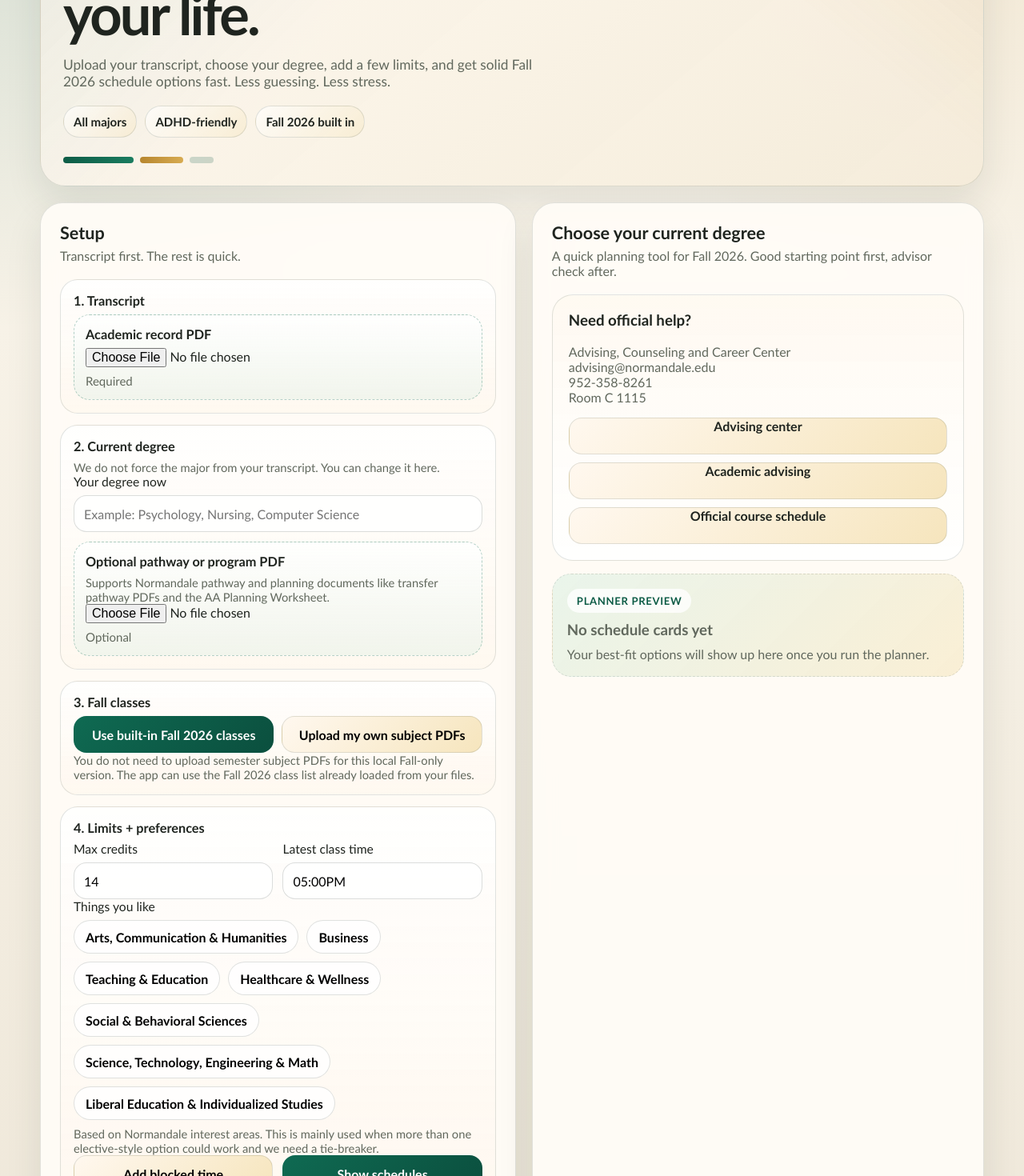
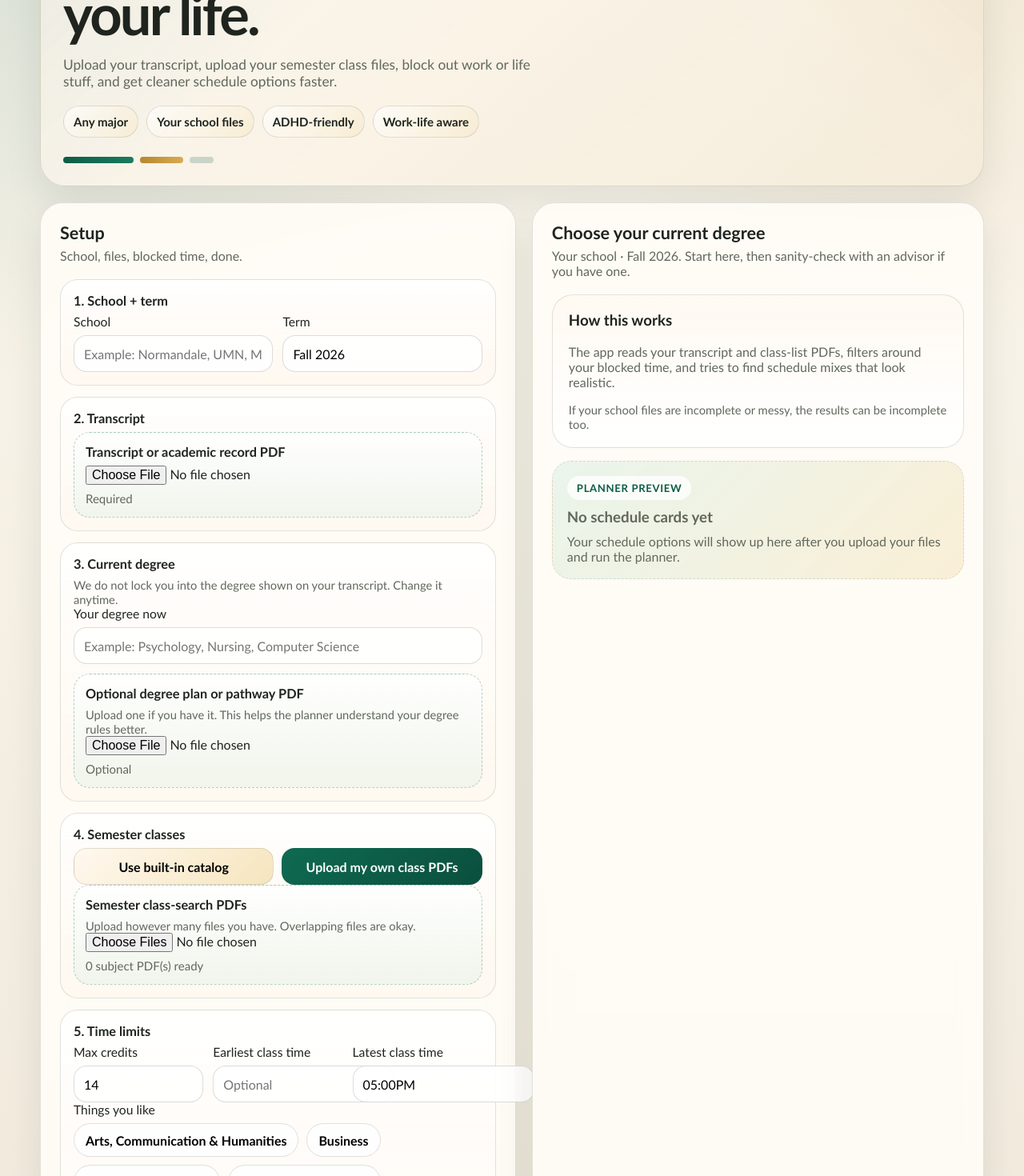
Before and after one commit to ans25et/normandale-schedule-ai, a Next.js app: page / in a window 1280 px wide. Shown: the part 320-1790 px from the top of the page at 80% size. Built offline with nearby package versions, Linux system fonts and the light colour scheme.

Commit message:
Make planner UI generic and upload-first

```diff
--- a/app/page.tsx
+++ b/app/page.tsx
@@ -31,14 +31,15 @@ const defaultConstraints: StudentConstraints = {
 
 export default function HomePage() {
   const [programId] = useState("normandale-general-v1");
-  const [termLabel] = useState("Fall 2026");
+  const [schoolName, setSchoolName] = useState("");
+  const [termLabel, setTermLabel] = useState("Fall 2026");
   const [constraints, setConstraints] = useState<StudentConstraints>(defaultConstraints);
   const [transcriptDocumentId, setTranscriptDocumentId] = useState<string>();
   const [transcriptPreview, setTranscriptPreview] = useState<TranscriptParseResult>();
   const [pathwayDocumentId, setPathwayDocumentId] = useState<string>();
   const [pathwayPreview, setPathwayPreview] = useState<PathwayParseResult>();
   const [selectedMajor, setSelectedMajor] = useState("");
-  const [useBuiltInFallCatalog, setUseBuiltInFallCatalog] = useState(true);
+  const [useBuiltInFallCatalog, setUseBuiltInFallCatalog] = useState(false);
   const [courseSearchDocumentIds, setCourseSearchDocumentIds] = useState<string[]>([]);
   const [courseSearchPayloads, setCourseSearchPayloads] = useState<CourseSearchParseResult[]>([]);
   const [plan, setPlan] = useState<PlanResult>();
@@ -55,6 +56,8 @@ export default function HomePage() {
     }
     return "Choose your current degree";
   }, [selectedMajor, transcriptPreview]);
+
+  const currentSchoolLabel = schoolName.trim() || "Your school";
 
   async function uploadSingleFile<T>(
     endpoint: string,
@@ -192,16 +195,17 @@ export default function HomePage() {
   return (
     <main className="page-shell">
       <section className="hero">
-        <span className="eyebrow">Fall 2026 · Normandale only</span>
-        <h1>Build a schedule that actually fits your life.</h1>
+        <span className="eyebrow">{termLabel} · bring your own files</span>
+        <h1>Build a class schedule that actually fits your life.</h1>
         <p>
-          Upload your transcript, choose your degree, add a few limits, and get solid Fall 2026 schedule options fast. Less
-          guessing. Less stress.
+          Upload your transcript, upload your semester class files, block out work or life stuff, and get cleaner schedule options
+          faster.
         </p>
         <div className="note-strip">
-          <span>All majors</span>
+          <span>Any major</span>
+          <span>Your school files</span>
           <span>ADHD-friendly</span>
-          <span>Fall 2026 built in</span>
+          <span>Work-life aware</span>
         </div>
         <div className="hero-stripe" aria-hidden="true">
           <span />
@@ -214,13 +218,37 @@ export default function HomePage() {
         <section className="panel">
           <div className="panel-inner">
             <h2 className="section-title">Setup</h2>
-            <p className="section-copy">Transcript first. The rest is quick.</p>
+            <p className="section-copy">School, files, blocked time, done.</p>
 
             <div className="step-list">
               <div className="step-card">
-                <h3>1. Transcript</h3>
+                <h3>1. School + term</h3>
+                <div className="mini-grid">
+                  <div className="field">
+                    <label htmlFor="school">School</label>
+                    <input
+                      id="school"
+                      value={schoolName}
+                      onChange={(event) => setSchoolName(event.target.value)}
+                      placeholder="Example: Normandale, UMN, Metro State"
+                    />
+                  </div>
+                  <div className="field">
+                    <label htmlFor="term">Term</label>
+                    <input
+                      id="term"
+                      value={termLabel}
+                      onChange={(event) => setTermLabel(event.target.value)}
+                      placeholder="Example: Fall 2026"
+                    />
+                  </div>
+                </div>
+              </div>
+
+              <div className="step-card">
+                <h3>2. Transcript</h3>
                 <div className="upload-card">
-                  <h4>Academic record PDF</h4>
+                  <h4>Transcript or academic record PDF</h4>
                   <input
                     type="file"
                     accept="application/pdf"
@@ -247,8 +275,8 @@ export default function HomePage() {
               </div>
 
               <div className="step-card">
-                <h3>2. Current degree</h3>
-                <p className="helper-copy">We do not force the major from your transcript. You can change it here.</p>
+                <h3>3. Current degree</h3>
+                <p className="helper-copy">We do not lock you into the degree shown on your transcript. Change it anytime.</p>
                 <div className="field">
                   <label htmlFor="major">Your degree now</label>
                   <input
@@ -262,15 +290,17 @@ export default function HomePage() {
                     {(transcriptPreview?.majors ?? []).map((major) => (
                       <option key={major} value={major} />
                     ))}
-                    {NORMANDALE_PROGRAMS.map((program) => (
+                    {schoolName.trim().toLowerCase().includes("normandale")
+                      ? NORMANDALE_PROGRAMS.map((program) => (
                       <option key={program} value={program} />
-                    ))}
+                        ))
+                      : null}
                   </datalist>
                 </div>
                 <div className="upload-card" style={{ marginTop: "12px" }}>
-                  <h4>Optional pathway or program PDF</h4>
+                  <h4>Optional degree plan or pathway PDF</h4>
                   <p className="helper-copy">
-                    Supports Normandale pathway and planning documents like transfer pathway PDFs and the AA Planning Worksheet.
+                    Upload one if you have it. This helps the planner understand your degree rules better.
                   </p>
                   <input
                     type="file"
@@ -295,32 +325,32 @@ export default function HomePage() {
               </div>
 
               <div className="step-card">
-                <h3>3. Fall classes</h3>
+                <h3>4. Semester classes</h3>
                 <div className="toggle-row">
                   <button
                     type="button"
                     className={useBuiltInFallCatalog ? "primary-btn" : "secondary-btn"}
                     onClick={() => setUseBuiltInFallCatalog(true)}
                   >
-                    Use built-in Fall 2026 classes
+                    Use built-in catalog
                   </button>
                   <button
                     type="button"
                     className={!useBuiltInFallCatalog ? "primary-btn" : "secondary-btn"}
                     onClick={() => setUseBuiltInFallCatalog(false)}
                   >
-                    Upload my own subject PDFs
+                    Upload my own class PDFs
                   </button>
                 </div>
 
                 {useBuiltInFallCatalog ? (
                   <p className="helper-copy">
-                    You do not need to upload semester subject PDFs for this local Fall-only version. The app can use the Fall 2026
-                    class list already loaded from your files.
+                    Best when you are using the built-in Normandale Fall 2026 catalog. For any other school, use your own class PDFs.
                   </p>
                 ) : (
                   <div className="upload-card">
-                    <h4>Semester subject PDFs</h4>
+                    <h4>Semester class-search PDFs</h4>
+                    <p className="helper-copy">Upload however many files you have. Overlapping files are okay.</p>
                     <input
                       type="file"
                       accept="application/pdf"
@@ -349,7 +379,7 @@ export default function HomePage() {
               </div>
 
               <div className="step-card">
-                <h3>4. Limits + preferences</h3>
+                <h3>5. Time limits</h3>
                 <div className="mini-grid">
                   <div className="field">
                     <label htmlFor="credits">Max credits</label>
@@ -362,6 +392,15 @@ export default function HomePage() {
                       onChange={(event) =>
                         setConstraints((current) => ({ ...current, maxCredits: Number(event.target.value) || 0 }))
                       }
+                    />
+                  </div>
+                  <div className="field">
+                    <label htmlFor="earliest">Earliest class time</label>
+                    <input
+                      id="earliest"
+                      value={constraints.earliestClassTime ?? ""}
+                      onChange={(event) => setConstraints((current) => ({ ...current, earliestClassTime: event.target.value }))}
+                      placeholder="Optional"
                     />
                   </div>
                   <div className="field">
@@ -392,8 +431,7 @@ export default function HomePage() {
                     })}
                   </div>
                   <p className="helper-copy">
-                    Based on Normandale interest areas. This is mainly used when more than one elective-style option could work and we
-                    need a tie-breaker.
+                    This helps break ties when more than one elective-style schedule could work.
                   </p>
                 </div>
 
@@ -466,36 +504,18 @@ export default function HomePage() {
           <div className="panel-inner">
             <h2 className="section-title">{currentMajorLabel}</h2>
             <p className="section-copy">
-              A quick planning tool for Fall 2026. Good starting point first, advisor check after.
+              {currentSchoolLabel} · {termLabel}. Start here, then sanity-check with an advisor if you have one.
             </p>
 
             <article className="schedule-card" style={{ marginBottom: "16px" }}>
-              <h3 style={{ marginTop: 0 }}>Need official help?</h3>
+              <h3 style={{ marginTop: 0 }}>How this works</h3>
               <p className="muted">
-                Advising, Counseling and Career Center
-                <br />
-                advising@normandale.edu
-                <br />
-                952-358-8261
-                <br />
-                Room C 1115
+                The app reads your transcript and class-list PDFs, filters around your blocked time, and tries to find schedule mixes
+                that look realistic.
               </p>
-              <div className="link-stack">
-                <a className="secondary-btn link-btn" href="https://www.normandale.edu/current-students/advising-counseling-and-career-center/" target="_blank" rel="noreferrer">
-                  Advising center
-                </a>
-                <a className="secondary-btn link-btn" href="https://www.normandale.edu/current-students/advising-counseling-and-career-center/advising-planning/index.html" target="_blank" rel="noreferrer">
-                  Academic advising
-                </a>
-                <a
-                  className="secondary-btn link-btn"
-                  href="https://eservices.minnstate.edu/registration/search/advanced.html?searchrcid=0156&searchcampusid=&setCollege=Set+College%2FUniversity"
-                  target="_blank"
-                  rel="noreferrer"
-                >
-                  Official course schedule
-                </a>
-              </div>
+              <p className="helper-copy" style={{ marginBottom: 0 }}>
+                If your school files are incomplete or messy, the results can be incomplete too.
+              </p>
             </article>
 
             {isGenerating ? (
@@ -522,7 +542,7 @@ export default function HomePage() {
               <div className="empty-state vibe-state">
                 <span className="vibe-badge">Planner preview</span>
                 <h3>No schedule cards yet</h3>
-                <p>Your best-fit options will show up here once you run the planner.</p>
+                <p>Your schedule options will show up here after you upload your files and run the planner.</p>
               </div>
             ) : (
               <div className="schedule-stack">
```
